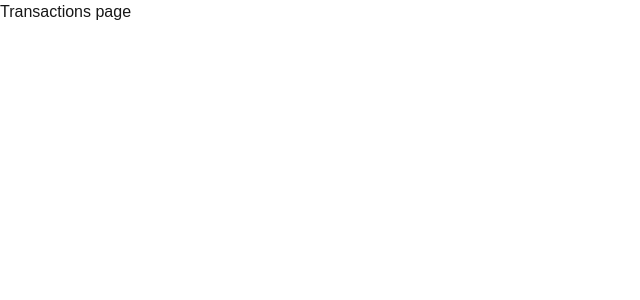
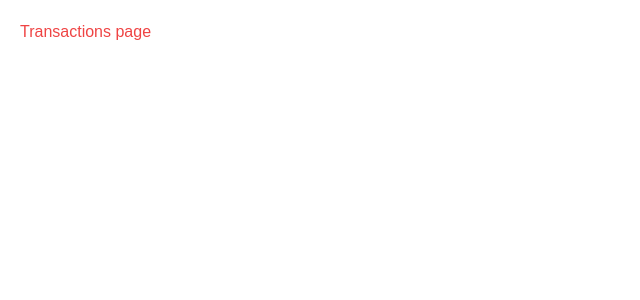
Before and after one commit to Luciano-gOliveira/my-invest-ia, a Next.js app: page /transactions in a window 1280 px wide. Shown: the top 300 px of the page, without its empty margins (0-640 px from the left). Built offline with nearby package versions, Linux system fonts and the light colour scheme.

Commit message:
chore: add tailwind prettier plugin

```diff
--- a/app/transactions/page.tsx
+++ b/app/transactions/page.tsx
@@ -1,6 +1,6 @@
 const Transactions = () => {
     return (
-        <h1>Transactions page</h1>
+                    <h1 className="p-5 text-red-500 mb-3">Transactions page</h1>
      );
 }
 
--- a/package.json
+++ b/package.json
@@ -22,6 +22,8 @@
     "eslint": "^8",
     "eslint-config-next": "14.2.16",
     "postcss": "^8",
+    "prettier": "^3.3.3",
+    "prettier-plugin-tailwindcss": "^0.6.8",
     "tailwindcss": "^3.4.1",
     "typescript": "^5"
   }
```
Also changed, not shown: .prettierrc.json (added), 1 other file (tests, documents, lock files or other folders).
